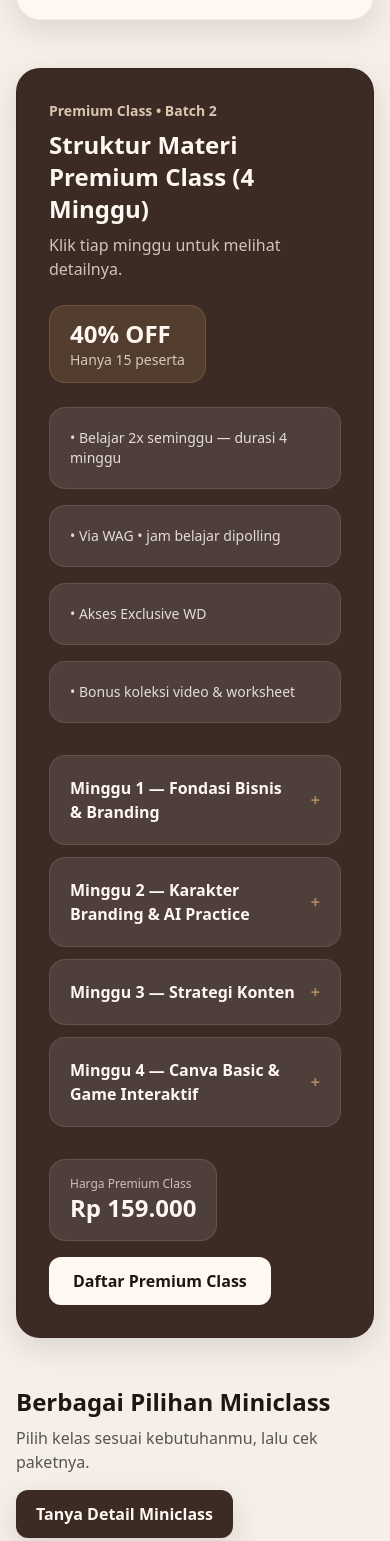
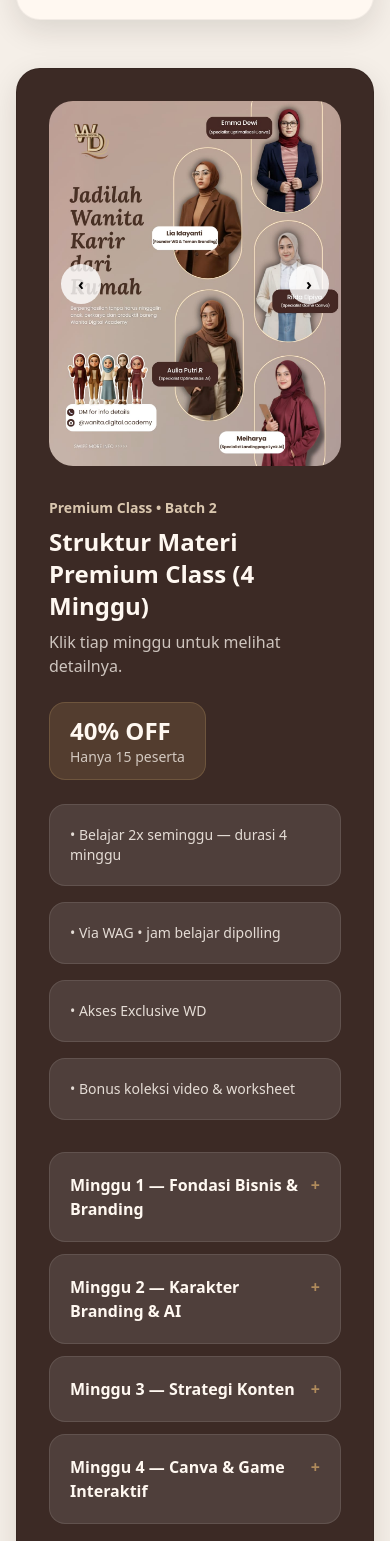
Before and after one commit to oppieandarae-afk/wanitadigital, a plain HTML site: page index.html in a window 390 px wide. Shown: the part 3420-4961 px from the top of the page. Drawn offline with nearby package versions, Linux system fonts and the light colour scheme.

Commit message:
Update index.html

```diff
--- a/index.html
+++ b/index.html
@@ -232,12 +232,48 @@
     <!-- 4) PREMIUM CLASS -->
 <section id="premium" class="mx-auto max-w-6xl px-4 pb-12">
   <div class="rounded-3xl bg-wd-mocha text-wd-paper shadow-soft border border-black/10 p-8 md:p-12">
+
+    <!-- SLIDER GAMBAR -->
+    <div class="mb-8 relative">
+      <div class="overflow-hidden rounded-3xl">
+        <div id="premiumSlider" class="flex transition-transform duration-500">
+          <!-- Gambar 1 -->
+          <img
+            src="https://raw.githubusercontent.com/oppieandarae-afk/wanitadigital/a88947abd2e7f6211389d0ae5e1f7c6a33910858/IMG-20251224-WA0029.jpg"
+            alt="Premium Class Poster 1"
+          />
+          <!-- Gambar 2 -->
+          <img
+            src="https://raw.githubusercontent.com/oppieandarae-afk/wanitadigital/a88947abd2e7f6211389d0ae5e1f7c6a33910858/IMG-20251224-WA0030.jpg"
+            class="w-full flex-shrink-0 object-cover"
+            alt="Premium Class Poster 2"
+          />
+        </div>
+      </div>
+
+      <!-- tombol slider -->
+      <button onclick="prevSlide()"
+        class="absolute left-3 top-1/2 -translate-y-1/2 bg-white/80 text-black rounded-full w-10 h-10 font-bold">
+        ‹
+      </button>
+      <button onclick="nextSlide()"
+        class="absolute right-3 top-1/2 -translate-y-1/2 bg-white/80 text-black rounded-full w-10 h-10 font-bold">
+        ›
+      </button>
+    </div>
+    <!-- END SLIDER -->
+
     <div class="flex items-start justify-between gap-6 flex-wrap">
       <div>
         <p class="text-sm font-semibold text-wd-beige">Premium Class • Batch 2</p>
-            <h3 class="mt-2 text-2xl md:text-3xl font-extrabold">Struktur Materi Premium Class (4 Minggu)</h3>
-            <p class="mt-2 text-wd-paper/75">Klik tiap minggu untuk melihat detailnya.</p>
+        <h3 class="mt-2 text-2xl md:text-3xl font-extrabold">
+          Struktur Materi Premium Class (4 Minggu)
+        </h3>
+        <p class="mt-2 text-wd-paper/75">
+          Klik tiap minggu untuk melihat detailnya.
+        </p>
       </div>
+
       <div class="rounded-2xl bg-wd-gold/20 border border-wd-gold/30 px-5 py-3">
         <p class="font-extrabold text-2xl">40% OFF</p>
         <p class="text-sm text-wd-paper/75">Hanya 15 peserta</p>
@@ -245,63 +281,74 @@
     </div>
 
     <div class="mt-6 grid md:grid-cols-2 gap-4 text-sm text-wd-paper/85">
-          <div class="rounded-2xl bg-white/10 border border-white/10 p-5">• Belajar 2x seminggu — durasi 4 minggu</div>
-          <div class="rounded-2xl bg-white/10 border border-white/10 p-5">• Via WAG • jam belajar dipolling</div>
-          <div class="rounded-2xl bg-white/10 border border-white/10 p-5">• Akses Exclusive WD</div>
-          <div class="rounded-2xl bg-white/10 border border-white/10 p-5">• Bonus koleksi video & worksheet</div>
+      <div class="rounded-2xl bg-white/10 border border-white/10 p-5">
+        • Belajar 2x seminggu — durasi 4 minggu
+      </div>
+      <div class="rounded-2xl bg-white/10 border border-white/10 p-5">
+        • Via WAG • jam belajar dipolling
+      </div>
+      <div class="rounded-2xl bg-white/10 border border-white/10 p-5">
+        • Akses Exclusive WD
+      </div>
+      <div class="rounded-2xl bg-white/10 border border-white/10 p-5">
+        • Bonus koleksi video & worksheet
+      </div>
     </div>
 
-        <!-- accordion -->
+    <!-- ACCORDION -->
     <div class="mt-8 space-y-3" id="accordionMateri">
-          <button class="w-full text-left rounded-2xl bg-white/10 border border-white/10 p-5 hover:bg-white/15 transition" data-acc="m1">
-            <div class="flex items-center justify-between gap-4">
+
+      <button class="w-full text-left rounded-2xl bg-white/10 border border-white/10 p-5"
+        onclick="toggleAcc('m1')">
+        <div class="flex justify-between">
           <p class="font-bold">Minggu 1 — Fondasi Bisnis & Branding</p>
           <span class="text-wd-gold font-bold">+</span>
         </div>
-            <div id="m1" class="mt-3 hidden text-sm text-wd-paper/80 leading-relaxed">
-              • Bangun pondasi kuat sebelum melangkah lebih jauh<br/>
-              • Pengenalan dunia bisnis digital dan peluangnya<br/>
-              • Menentukan niche serta positioning pribadi<br/>
-              • Strategi membangun branding dari nol
+        <div id="m1" class="hidden mt-3 text-sm text-wd-paper/80">
+          • Pengenalan bisnis digital<br/>
+          • Menentukan niche & positioning<br/>
+          • Branding dari nol
         </div>
       </button>
 
-          <button class="w-full text-left rounded-2xl bg-white/10 border border-white/10 p-5 hover:bg-white/15 transition" data-acc="m2">
-            <div class="flex items-center justify-between gap-4">
-              <p class="font-bold">Minggu 2 — Karakter Branding & AI Practice</p>
+      <button class="w-full text-left rounded-2xl bg-white/10 border border-white/10 p-5"
+        onclick="toggleAcc('m2')">
+        <div class="flex justify-between">
+          <p class="font-bold">Minggu 2 — Karakter Branding & AI</p>
           <span class="text-wd-gold font-bold">+</span>
         </div>
-            <div id="m2" class="mt-3 hidden text-sm text-wd-paper/80 leading-relaxed">
-              • Kenali kekuatan AI untuk memperkuat identitas digitalmu<br/>
-              • Pengenalan AI dan tools pendukung<br/>
-              • Praktek membangun karakter branding dan prompt AI<br/>
-              • Optimasi link/landing page profesional
+        <div id="m2" class="hidden mt-3 text-sm text-wd-paper/80">
+          • Praktek AI<br/>
+          • Prompt branding<br/>
+          • Optimasi link
         </div>
       </button>
 
-          <button class="w-full text-left rounded-2xl bg-white/10 border border-white/10 p-5 hover:bg-white/15 transition" data-acc="m3">
-            <div class="flex items-center justify-between gap-4">
+      <button class="w-full text-left rounded-2xl bg-white/10 border border-white/10 p-5"
+        onclick="toggleAcc('m3')">
+        <div class="flex justify-between">
           <p class="font-bold">Minggu 3 — Strategi Konten</p>
           <span class="text-wd-gold font-bold">+</span>
         </div>
-            <div id="m3" class="mt-3 hidden text-sm text-wd-paper/80 leading-relaxed">
-              • Mengenal arah konten sesuai platform<br/>
-              • Memahami tujuan ngonten & struktur<br/>
-              • Evaluasi konten dengan pola rahasia
+        <div id="m3" class="hidden mt-3 text-sm text-wd-paper/80">
+          • Struktur konten<br/>
+          • Evaluasi & konsistensi
         </div>
       </button>
 
-          <button class="w-full text-left rounded-2xl bg-white/10 border border-white/10 p-5 hover:bg-white/15 transition" data-acc="m4">
-            <div class="flex items-center justify-between gap-4">
-              <p class="font-bold">Minggu 4 — Canva Basic & Game Interaktif</p>
+      <button class="w-full text-left rounded-2xl bg-white/10 border border-white/10 p-5"
+        onclick="toggleAcc('m4')">
+        <div class="flex justify-between">
+          <p class="font-bold">Minggu 4 — Canva & Game Interaktif</p>
           <span class="text-wd-gold font-bold">+</span>
         </div>
-            <div id="m4" class="mt-3 hidden text-sm text-wd-paper/80 leading-relaxed">
-              • Pengenalan Canva basic desain<br/>
-              • Pengenalan game interaktif Canva Code dan penerapannya<br/>
-              • Praktek membuat produk digital berbasis game
+        <div id="m4" class="hidden mt-3 text-sm text-wd-paper/80">
+          • Canva basic<br/>
+          • Game interaktif<br/>
+          • Produk digital
         </div>
       </button>
+
     </div>
 
     <div class="mt-8 flex flex-wrap items-center justify-between gap-4">
@@ -310,12 +357,14 @@
         <p class="text-2xl font-extrabold">Rp 159.000</p>
       </div>
 
-          <a href="https://lynk.id/wanitadigitall/jgj0wmrd8ny3" class="rounded-xl bg-wd-paper px-6 py-3 font-semibold text-wd-ink hover:opacity-95">
+      <a href="https://lynk.id/wanitadigitall/jgj0wmrd8ny3"
+        class="rounded-xl bg-wd-paper px-6 py-3 font-semibold text-wd-ink">
         Daftar Premium Class
       </a>
     </div>
   </div>
 </section>
+
 
     <!-- 5) BERBAGAI PILIHAN MINICLASS -->
 <section id="miniclass" class="mx-auto max-w-6xl px-4 pb-12">
@@ -591,6 +640,29 @@
     if (next) next.addEventListener("click", () => slideBy(1));
 
     document.getElementById("year").textContent = new Date().getFullYear();
+    <script>
+  let slideIndex = 0;
+  const slider = document.getElementById("premiumSlider");
+  const totalSlides = slider.children.length;
+
+  function showSlide(index) {
+    slider.style.transform = `translateX(-${index * 100}%)`;
+  }
+
+  function nextSlide() {
+    slideIndex = (slideIndex + 1) % totalSlides;
+    showSlide(slideIndex);
+  }
+
+  function prevSlide() {
+    slideIndex = (slideIndex - 1 + totalSlides) % totalSlides;
+    showSlide(slideIndex);
+  }
+
+  function toggleAcc(id) {
+    document.getElementById(id).classList.toggle("hidden");
+  }
+</script>
   </script>
 </body>
 </html>
```
Lines whose indentation alone changed are shown as unchanged.
